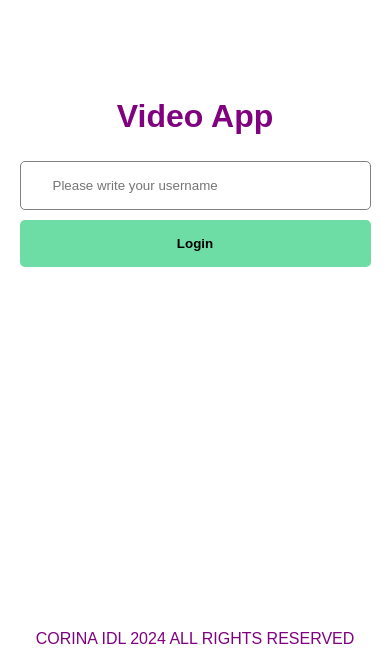
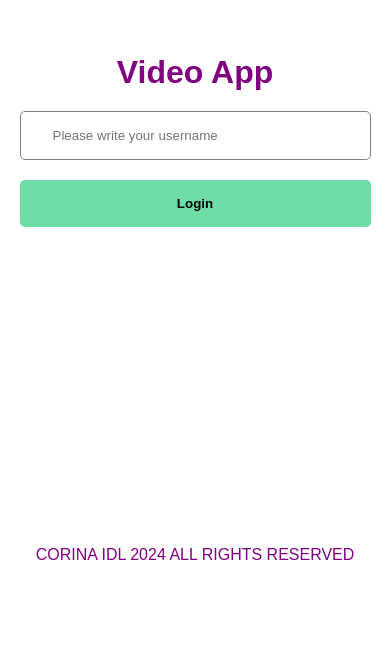
Before and after one commit to 7Cori7/video-app-react, a React (Vite) app in the folder video-app/client/: page / in a window 390 px wide. Shown: the part 253-917 px from the top of the page. After the commit the page ends 844 px from the top, so only its background shows below. Built offline with nearby package versions, Linux system fonts and the light colour scheme.

Commit message:
caaaambiooss

```diff
--- a/video-app/client/src/components/comments.jsx
+++ b/video-app/client/src/components/comments.jsx
@@ -20,7 +20,19 @@ export default function Comments({videoId, user}){
 
             setCurrComments(c=> c = currCom);
         }
-    });
+    }, []);
+
+    useEffect(()=>{
+
+        if(vidComments.length > 0){
+
+            localStorage.setItem('VidComments', JSON.stringify([...vidComments]));
+
+            const currCom = vidComments.filter(i => i.videoId === videoId);
+
+            setCurrComments(c=> c = currCom);
+        }
+    }, [vidComments]);
 
     function makeComment(){
 
--- a/video-app/client/src/components/styles.css
+++ b/video-app/client/src/components/styles.css
@@ -52,17 +52,18 @@
 @media (max-width:768px){
     .login-screen{
         margin: 0;
-        height: 100vh;
+        height: 90vh;
     }
 
     .login-screen h2{
         font-size: 2em;
+        margin-bottom: 20px;
     }
 
     .login-screen form{
         justify-content: center;
         flex-direction: column;
-        gap: 10px;
+        gap: 20px;
     }
 
     .login-screen form input{
@@ -251,6 +252,7 @@
 
 .video video{
     width: 100%;
+    height: 100%;
 }
 
 .video-container .video .video-title{
```
